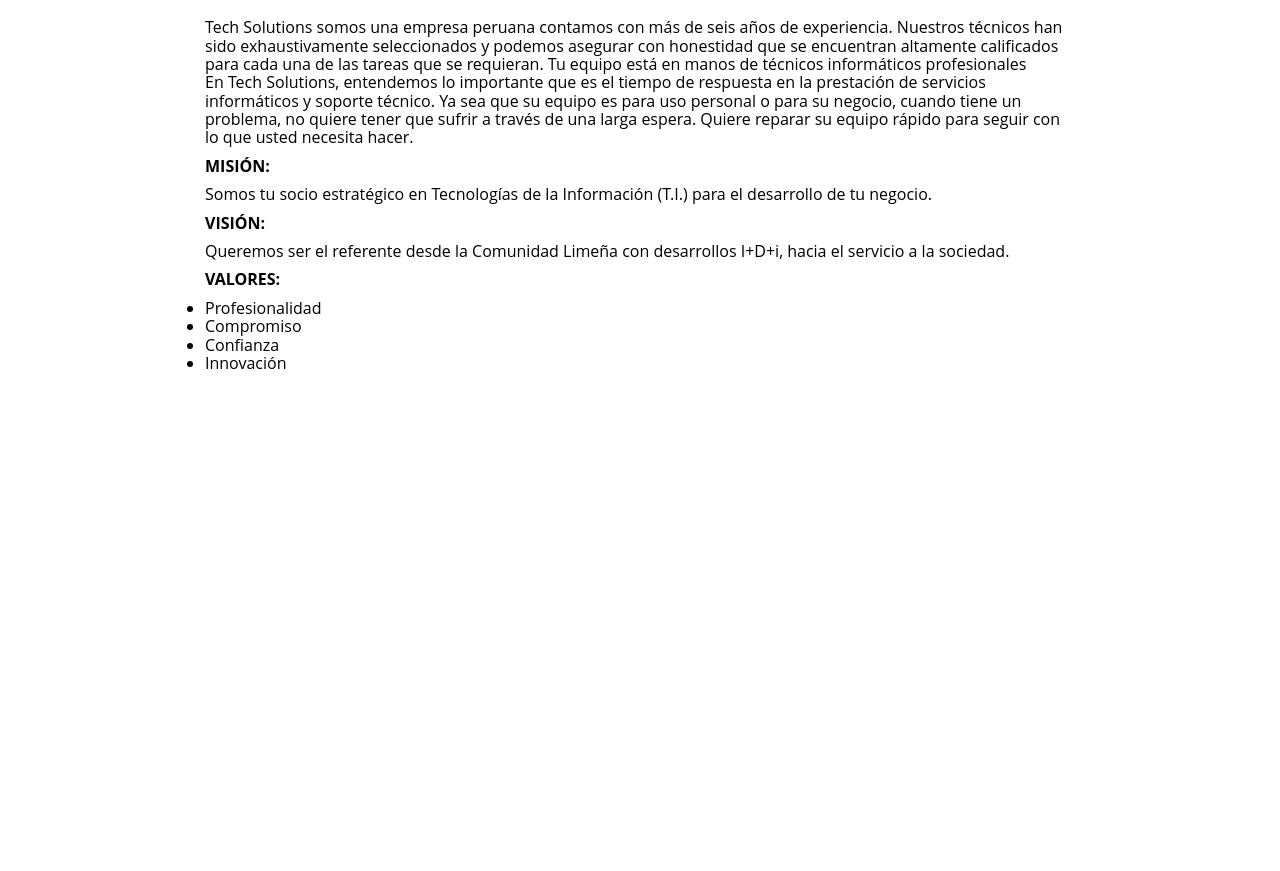
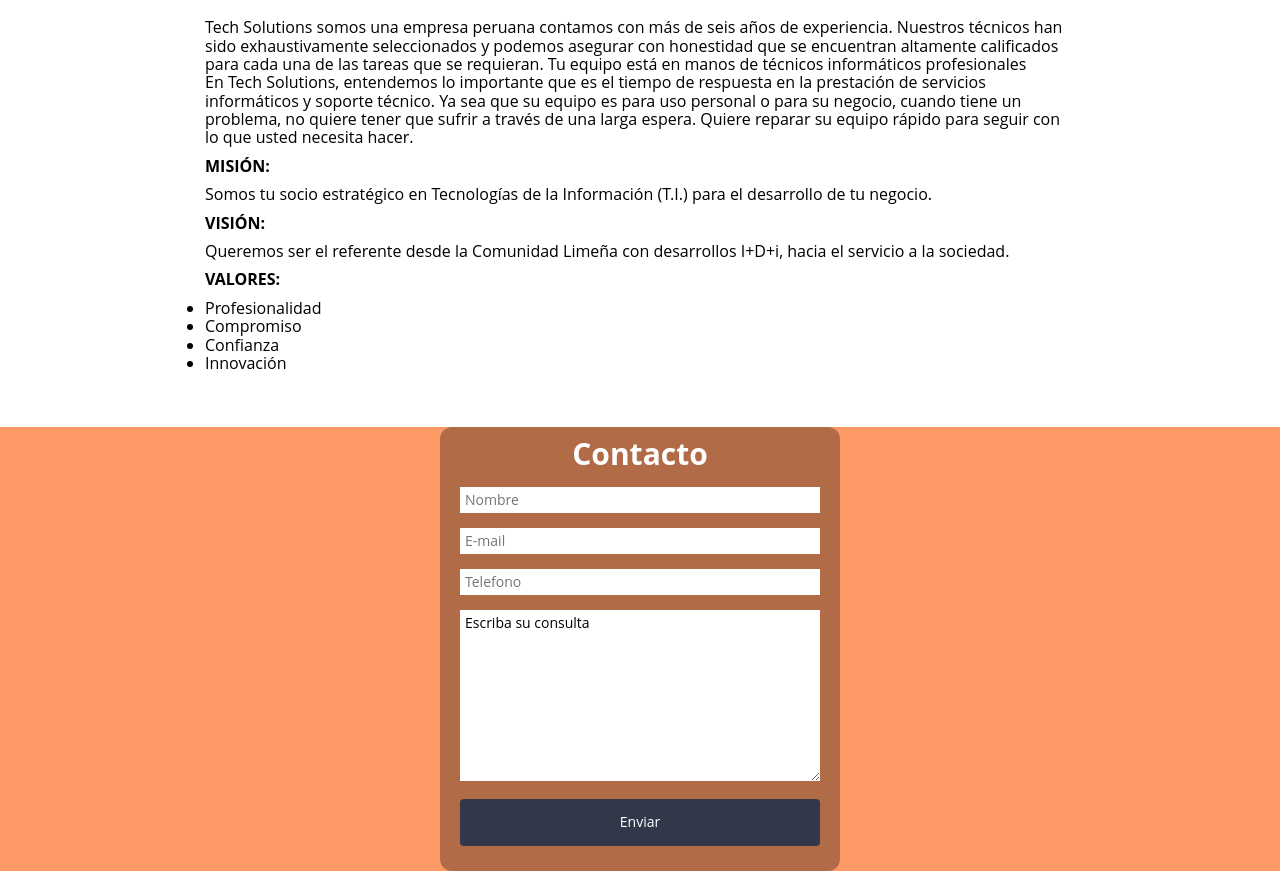
Before and after one commit to luicsistem/tech_service_github, a plain HTML site: page index.html in a window 1280 px wide. Shown: the part 2763-3634 px from the top of the page. Before the commit the page ends 3190 px from the top, so only its background shows below. Drawn offline with Linux system fonts and the light colour scheme.

Commit message:
solucionandote

```diff
--- a/index.html
+++ b/index.html
@@ -132,6 +132,19 @@
             </ul>
     </div>
 </section>
+<section id="contacto">
+    <div class="contenedor">
+        <form action="...">
+            <h2>Contacto</h2>
+            <input type="text" name="nombre" placeholder="Nombre" maxlength="50" >
+            <input type="email" name="email" placeholder="E-mail" maxlength="50">
+            <input type="text" name="telefono" placeholder="Telefono" maxlength="10">
+            <textarea name="mensaje" cols="30" rows="10">Escriba su consulta</textarea>
+            <input type="button" value="Enviar" id="boton">
+        </form>
+
+    </div>
+</section>
     </main>
 </body>
 
```
